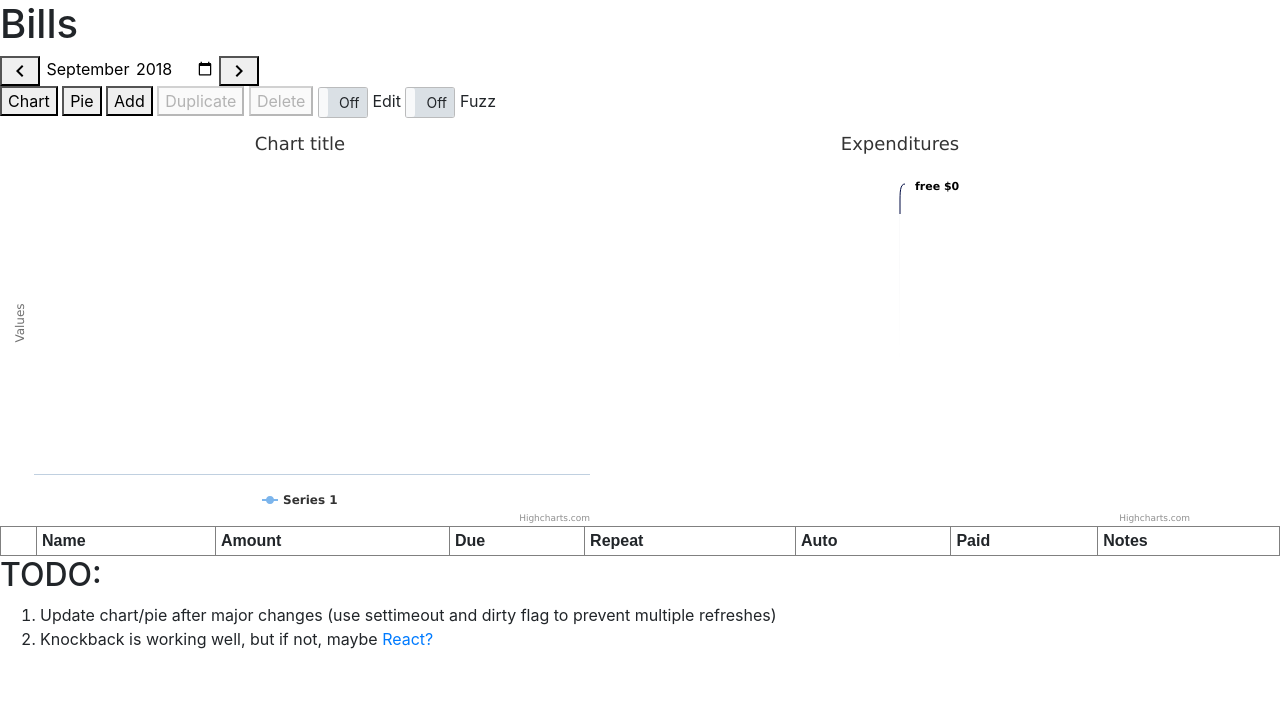
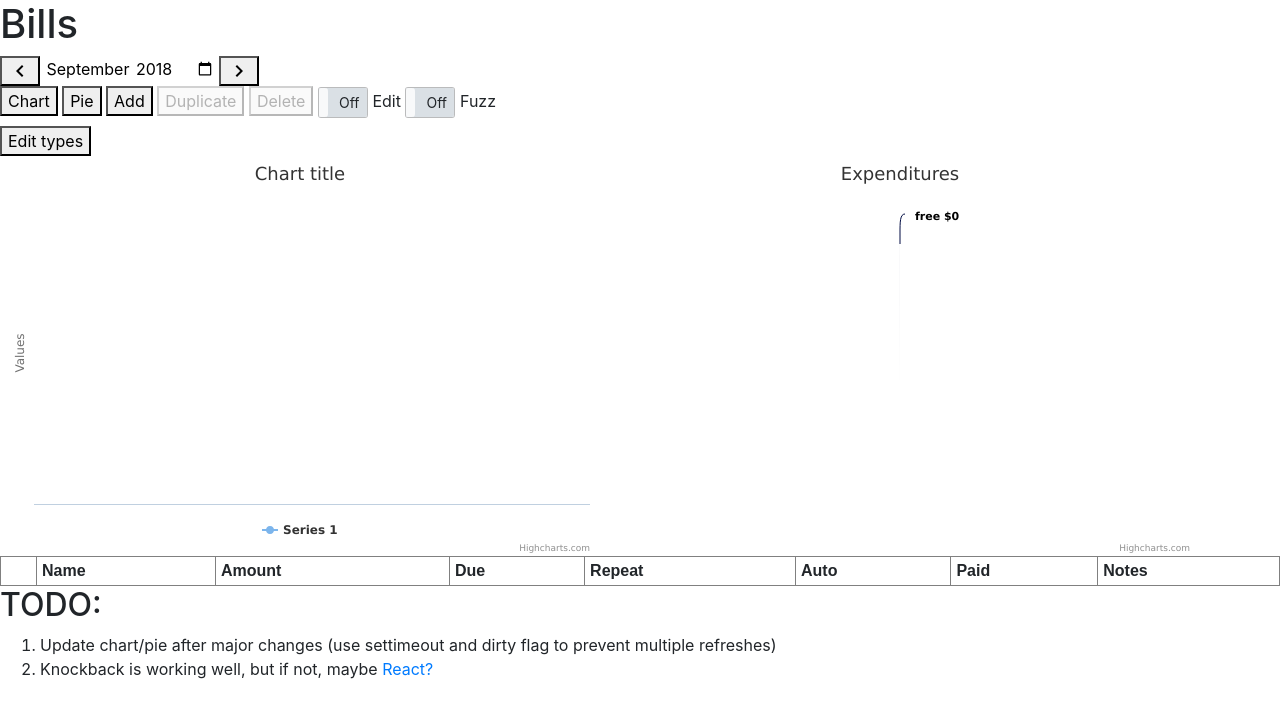
Before and after one commit to jnwatts/bills, a PHP site: page / in a window 1280 px wide. Shown: the top 718 px of the page. Run offline with PHP 8.4, Linux system fonts and the light colour scheme; data that the repository does not hold is empty; a stand-in replaces the project's code that opens the database connection.

Commit message:
index: Add "link" to types

```diff
--- a/index.php
+++ b/index.php
@@ -42,6 +42,10 @@ require("config.php");
         <input type="checkbox" data-size="small" data-bind="bootstrapToggleOn: fuzzMode">
         Fuzz
       </label>
+    </div>
+
+    <div>
+      <button data-bind="click: editTypes">Edit types</button>
     </div>
 
     <table id="charts">
--- a/js/app.js
+++ b/js/app.js
@@ -105,6 +105,10 @@ var app = window.app = window.app || {};
 
       self.updatePie = function() {
         return app.updatePie();
+      };
+
+      self.editTypes = function() {
+        window.location.href = app.base + 'types.php';
       };
 
       self.addItem = function() {
```
